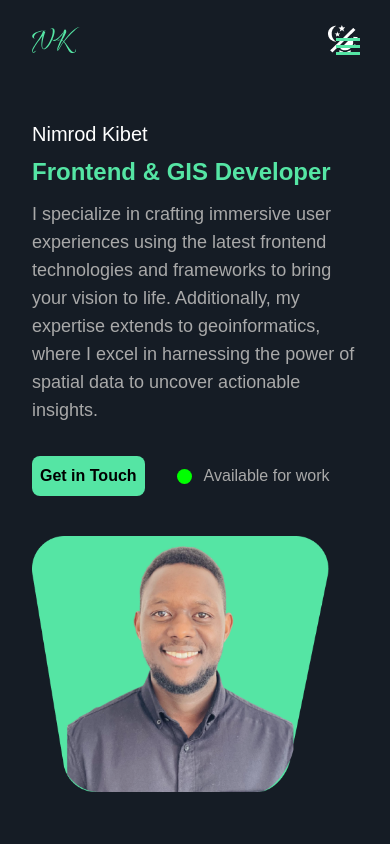
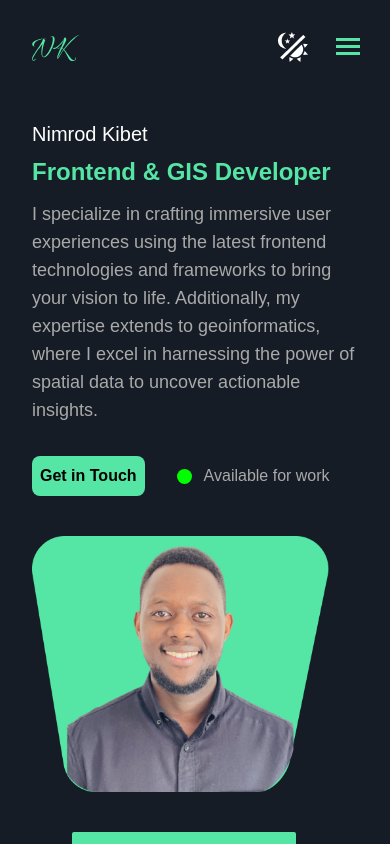
Before and after one commit to Nimrod2022/portfolio-mandela, a React (Vite) app: page / in a window 390 px wide. Shown: the top 844 px of the page. Built offline with nearby package versions, Linux system fonts and the light colour scheme; a web font is replaced by a local one.

Commit message:
mobile-theme toggle

```diff
--- a/src/components/Home/About.jsx
+++ b/src/components/Home/About.jsx
@@ -1,12 +1,8 @@
-import React, { useRef, useEffect } from "react";
 const About = ({ darkMode }) => {
   return (
     <>
-      <div className={darkMode ? "dark" : ""}>
-        <div
-          id="/about"
-          className="dark:bg-[#151C25] bg-[#F0F0F4] md:h-screen md:gap-20 px-8 md:px-60 satoshi md:flex md:pt-20 pt-10  justify-center "
-        >
+      <div id="/about" className={darkMode ? "dark" : ""}>
+        <div className="dark:bg-[#151C25] bg-[#F0F0F4] md:h-screen md:gap-20 px-8 md:px-60 satoshi md:flex md:pt-40 pt-10  justify-center ">
           {/* Image */}
           <div className="md:px-0 px-10 ">
             <div className="relative">
--- a/src/components/Home/Home.jsx
+++ b/src/components/Home/Home.jsx
@@ -5,8 +5,8 @@ const lightHomeProfile = "/assets/home-profile-light.png";
 const Home = ({ darkMode }) => {
   return (
     <>
-      <div className={darkMode ? "dark" : ""}>
-        <div className="dark:bg-[#151C25] bg-[#F0F0F4] h-screen satoshi">
+      <div id="/#" className={darkMode ? "dark" : ""}>
+        <div className="dark:bg-[#151C25] bg-[#F0F0F4] md:h-screen satoshi">
           {/* <Navbar /> */}
           <div className="px-8 md:px-48 pt-10 md:pt-40 text-white md:flex md:gap-5 md:justify-center ">
             <div className="items-center md:w-[45%]">
--- a/src/components/Home/Navbar.jsx
+++ b/src/components/Home/Navbar.jsx
@@ -1,7 +1,7 @@
-import { Link, animateScroll as scroll } from "react-scroll";
+import { Link } from "react-scroll";
 import React, { useEffect } from "react";
 import Sidebar from "./Sidebar";
-import { useState, useRef } from "react";
+import { useState } from "react";
 
 const logoDarkMode = "assets/logo-dark-mode.svg";
 const logoLightMode = "assets/logo-light-mode.svg";
@@ -24,28 +24,18 @@ const Navbar = ({ darkMode, setDarkMode }) => {
     };
   }, []);
 
-  // scroll to section
-
-  // const scrollToSection = (id) => {
-  //   console.log("Scrolling to section:", id);
-  //   const element = document.getElementById(id);
-  //   if (element) {
-  //     element.scrollIntoView({ behavior: "smooth" });
-  //   }
-  // };
-
   return (
     <div className={darkMode ? "dark" : ""}>
       <header className={scrolled ? "stickynav" : ""}>
         <div className="md:pt-5 relative dark:bg-[#151C25] bg-[#F0F0F4] satoshi">
           <nav className="flex justify-between md:items-center text-lg text-white px-8 md:px-36 py-4 md:py-4">
-            <a href="/#">
+            <Link to="/#" smooth={true} duration={700}>
               <img
                 src={darkMode ? logoDarkMode : logoLightMode}
                 alt="logo"
-                className="hover:cursor-pointer size-12"
+                className="hover:cursor-pointer pt-4 md:pt-0 size-12"
               />
-            </a>
+            </Link>
 
             {/* Sidebar to cover entire screen */}
             <div className="block md:hidden fixed inset-0 z-50 items-center">
@@ -75,7 +65,7 @@ const Navbar = ({ darkMode, setDarkMode }) => {
               >
                 Contact
               </button>
-              <button>
+              <button className="md:mr-0 mr-12 size-8 pt-4 md:pt-0 md:size-auto">
                 <img
                   src={darkMode ? lightIcon : darkIcon}
                   alt="theme"
```
